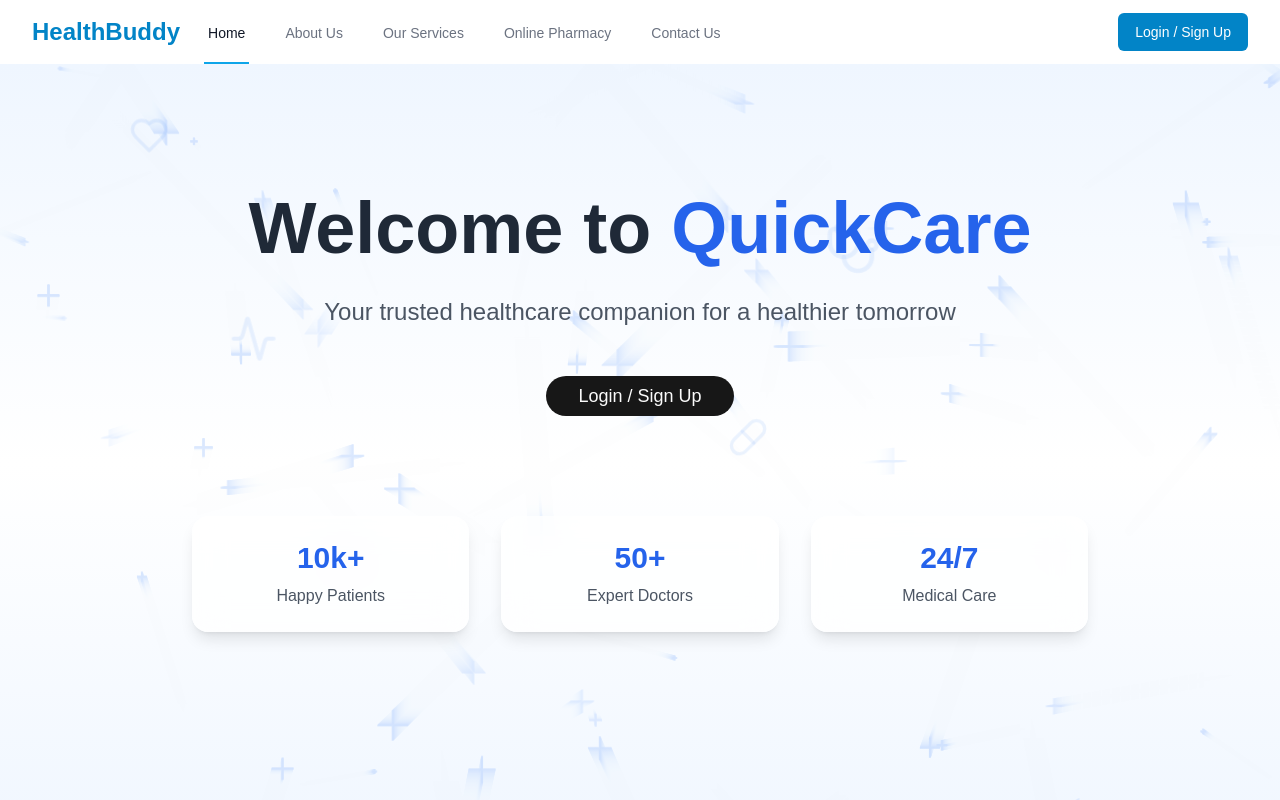
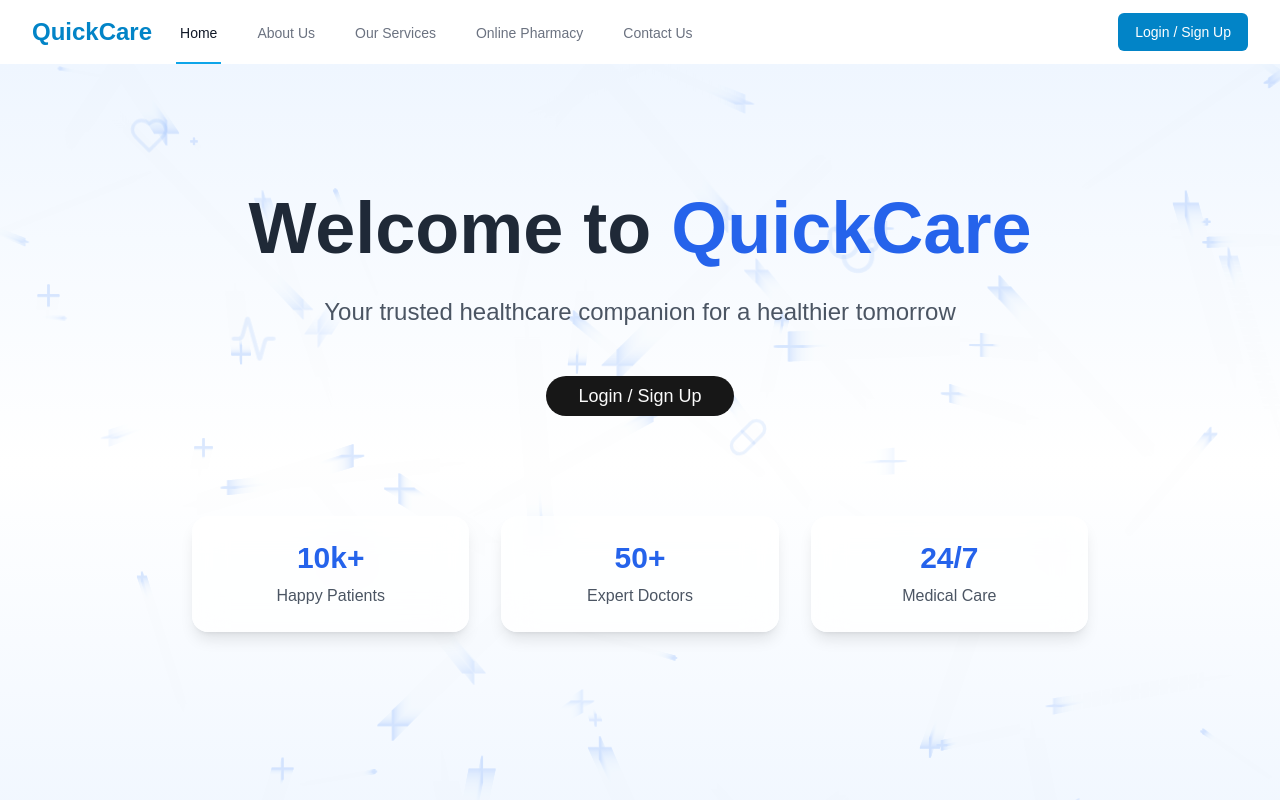
Before and after one commit to Dhairyatiwari7/website, a Next.js app: page / in a window 1280 px wide. Shown: the top 800 px of the page. Built offline with nearby package versions, Linux system fonts and the light colour scheme.

Commit message:
Update Navbar.tsx

```diff
--- a/app/components/Navbar.tsx
+++ b/app/components/Navbar.tsx
@@ -36,7 +36,7 @@ export default function Navbar() {
           <div className="flex">
             <div className="flex-shrink-0 flex items-center">
               <Link href="/" className="text-2xl font-bold text-sky-600">
-                HealthBuddy
+                QuickCare
               </Link>
             </div>
             <div className="hidden sm:ml-6 sm:flex sm:space-x-8">
```
